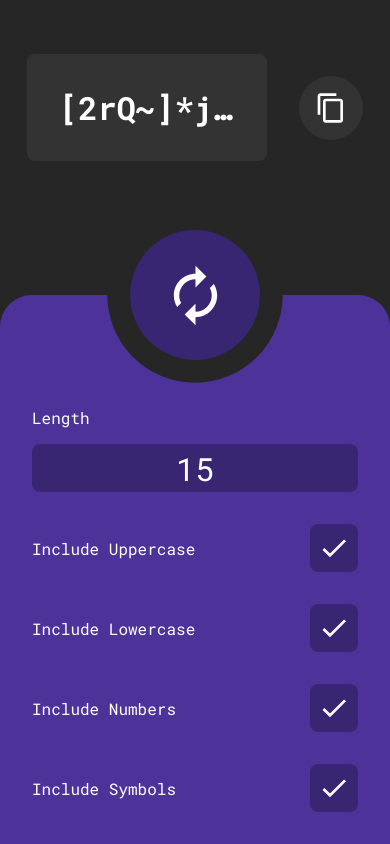
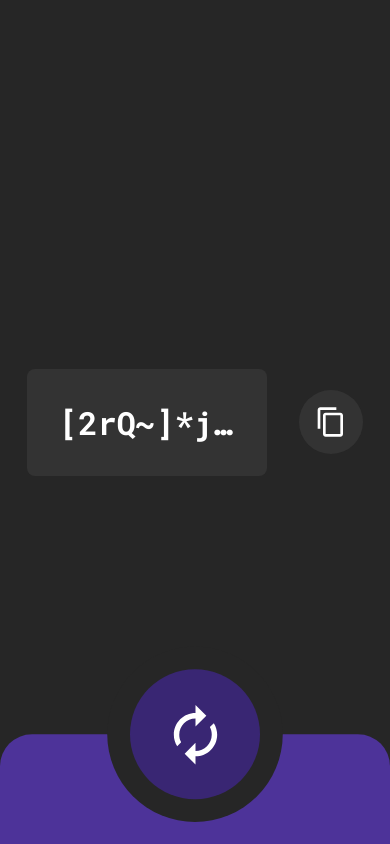
Before and after one commit to liquidwater0/password-generator, a React (Vite) app: page / in a window 390 px wide. Shown: the top 844 px of the page. Built offline with nearby package versions, Linux system fonts and the light colour scheme.

Commit message:
make controls scroll on mobile!

```diff
--- a/src/scss/App.scss
+++ b/src/scss/App.scss
@@ -20,6 +20,23 @@
 
     --theme-text: white;
 }
+
+::-webkit-scrollbar {
+    width: 0px;
+}
+
+// ::-webkit-scrollbar {
+//     width: 0.5rem;
+// }
+
+// ::-webkit-scrollbar-thumb {
+//     background-color: var(--primary-color-1);
+//     border-radius: 1000px;
+
+//     &:hover {
+//         background-color: var(--primary-color-2);
+//     }
+// }
 
 html, body, #root, main {
     height: 100%;
@@ -178,15 +195,17 @@ button {
 @media (max-width: 1050px) {
     main {
         grid-template-columns: auto;
-        grid-template-rows: 1fr max-content;
-        grid-template-areas:
-            "content"
-            "sidebar";
+        place-content: center;
+        place-items: center;
     }
 
     .side-bar {
-        grid-area: sidebar;
+        position: absolute;
         border-radius: var(--border-radius) var(--border-radius) 0 0;
+        width: 100%;
+        bottom: 0;
+        transform: translateY(75%);
+        z-index: 1;
 
         ul {
             display: grid;
@@ -209,7 +228,7 @@ button {
     }
 
     .main {
-        grid-area: content;
+        position: fixed;
     }
 
     .password {
@@ -224,13 +243,13 @@ button {
 }
 
 @media (max-width: 600px) {
-    ul {
-        display: flex !important;
-        margin-top: 5rem;
-    }
+    .side-bar {
+        transform: translateY(80%);
 
-    .main {
-        margin-bottom: 5rem;
+        ul {
+            display: flex !important;
+            margin-top: 5rem;
+        }
     }
 
     .password {
```
